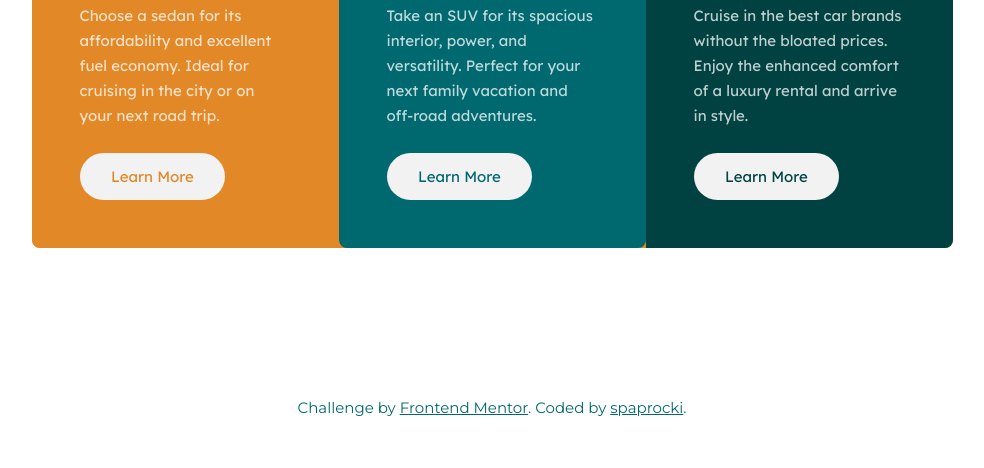
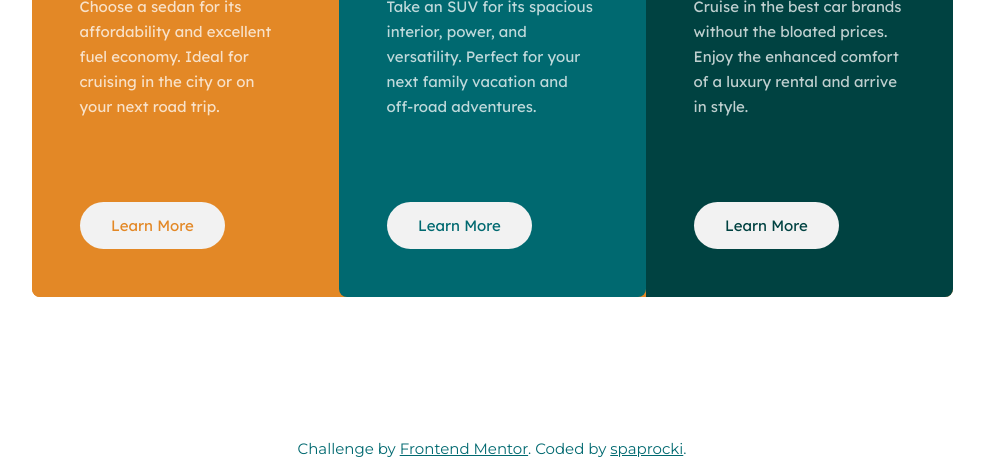
Before and after one commit to spaprocki/3-column-preview-card-component, a plain HTML site: page index.html in a window 1280 px wide. Shown: the part 373-841 px from the top of the page, without its empty margins (148-1132 px from the left). Before the commit the page ends 800 px from the top, so only its background shows below. Drawn offline with Linux system fonts and the light colour scheme.

Commit message:
changed button top margin for desktop

```diff
--- a/styles/desktop.css
+++ b/styles/desktop.css
@@ -11,7 +11,7 @@
     width: 307px;
   }
 
-  .card-container button {
+  .card-container a {
     margin-top: 83px;
   }
 }
```
